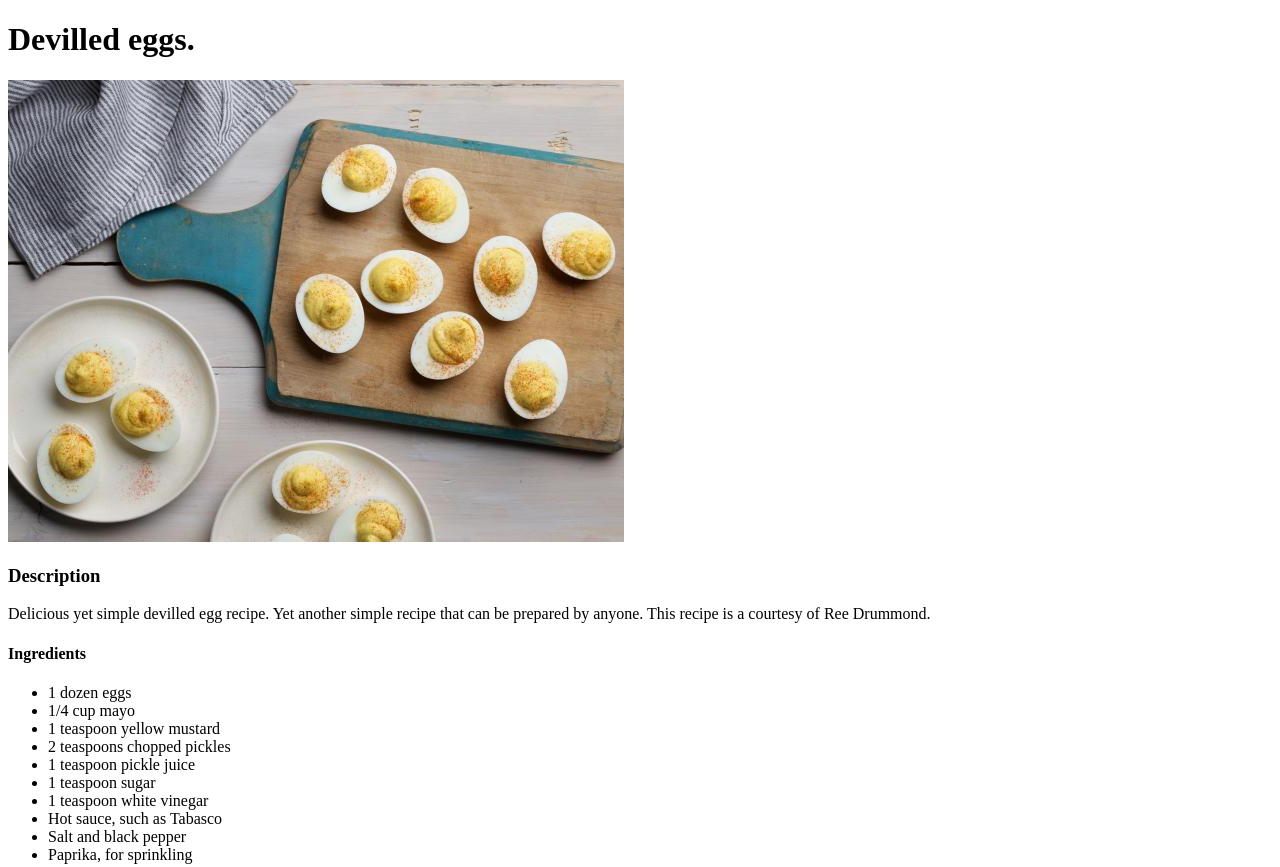
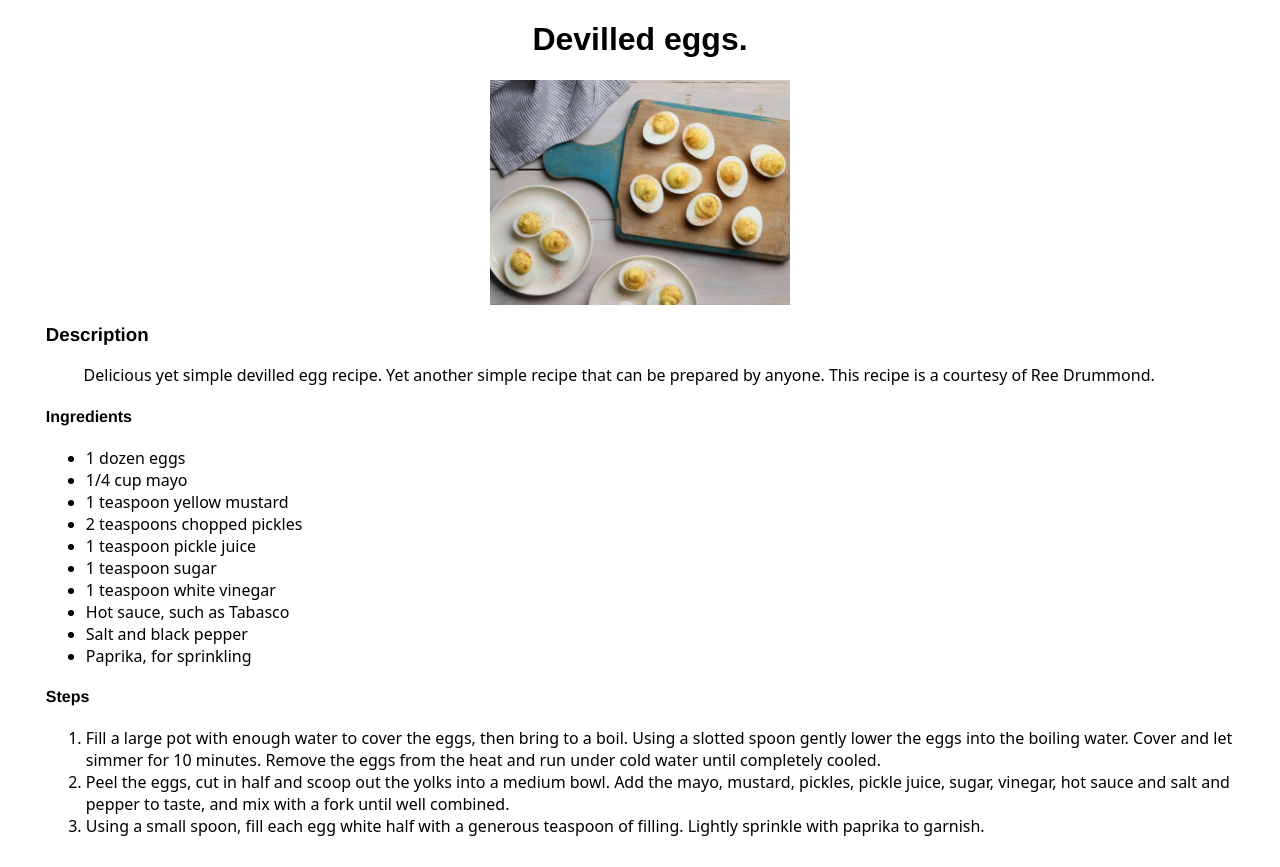
Before and after one commit to hussain-ahusan/odin-recipes, a plain HTML site: page recipes/devilled-eggs/devilled-eggs.html in a window 1280 px wide. Shown: the top 867 px of the page. Drawn offline with Linux system fonts and the light colour scheme.

Commit message:
Separate directories made for each recipe

```diff
--- /dev/null
+++ b/recipes/basic-chocolate-cake/style.css
@@ -0,0 +1,21 @@
+#main-heading {
+    text-align: center;
+    font-family: Arial;
+}
+
+.chocolate-cake {
+    display: block;
+    margin-left: auto;
+    margin-right: auto;
+    width: 300px;
+}
+
+.steps, .ingredients, .Description {
+    font-family: Helvetica;
+    margin-left: 10mm;
+}
+
+.item-list, .small-para, #steps-ordered {
+    font-family: system-ui;
+    margin-left: 10mm;
+}
--- a/recipes/devilled-eggs.html
+++ b/recipes/devilled-eggs/devilled-eggs.html
@@ -3,19 +3,24 @@
     <head>
         <meta charset="utf-8">
         <title>Devilled eggs</title>
+        <link rel="stylesheet" href="./style.css">
     </head>
 <body>
+<div id="main-heading">
+    <h1>Devilled eggs.</h1>
+</div >
+        <img src="./devilled-egg.jpeg" alt="Devilled eggs" class="devilled-eggs">
 
-    <h1>Devilled eggs.</h1>
-        <img src="../images/devilled-egg.jpeg" alt="Devilled eggs">
+    <div class="Description">
+        <h3>Description</h3>
+        <p class="small-para">Delicious yet simple devilled egg recipe. Yet another simple recipe that can be prepared by anyone. This recipe is a courtesy of Ree Drummond.</p>
+    </div>
 
-        <h3>Description</h3>
+    <div class="ingredients">
+        <h4>Ingredients</h4>
+    </div>
 
-        <p>Delicious yet simple devilled egg recipe. Yet another simple recipe that can be prepared by anyone. This recipe is a courtesy of Ree Drummond.</p>
-
-        <h4>Ingredients</h4>
-
-        <ul>
+        <ul class="small-para">
             <li>1 dozen eggs</li>
             <li>1/4 cup mayo</li>
             <li>1 teaspoon yellow mustard</li>
@@ -28,12 +33,16 @@
             <li>Paprika, for sprinkling</li>
         </ul>
 
+    <div class="steps">
         <h4>Steps</h4>
+    </div>
 
+    <div id="steps-ordered">
         <ol>
             <li>Fill a large pot with enough water to cover the eggs, then bring to a boil. Using a slotted spoon gently lower the eggs into the boiling water. Cover and let simmer for 10 minutes. Remove the eggs from the heat and run under cold water until completely cooled.</li>
             <li>Peel the eggs, cut in half and scoop out the yolks into a medium bowl. Add the mayo, mustard, pickles, pickle juice, sugar, vinegar, hot sauce and salt and pepper to taste, and mix with a fork until well combined.</li>
             <li>Using a small spoon, fill each egg white half with a generous teaspoon of filling. Lightly sprinkle with paprika to garnish. </li>
         </ol>
+    </div>
     </body>
 </html>
--- /dev/null
+++ b/recipes/devilled-eggs/style.css
@@ -0,0 +1,21 @@
+#main-heading {
+    text-align: center;
+    font-family: Arial;
+}
+
+.devilled-eggs {
+    display: block;
+    margin-left: auto;
+    margin-right: auto;
+    width: 300px;
+}
+
+.steps, .ingredients, .Description {
+    font-family: Helvetica;
+    margin-left: 10mm;
+}
+
+.item-list, .small-para, #steps-ordered {
+    font-family: system-ui;
+    margin-left: 10mm;
+}
```
Also changed, not shown: recipes/basic-chocolate-cake/basic-chocolate-cake.html (renamed from recipes/basic-chocolate-cake.html, +17 -5 lines), recipes/basic-chocolate-cake/basic-chocolate-cake.jpeg (renamed from images/basic-chocolate-cake.jpeg), recipes/devilled-eggs/devilled-egg.jpeg (renamed from images/devilled-egg.jpeg), recipes/three-cheese-omelette/cheese-omelette.jpeg (renamed from images/cheese-omelette.jpeg), recipes/three-cheese-omelette/three-cheese-omelette.html (renamed from recipes/three-cheese-omlette.html).
